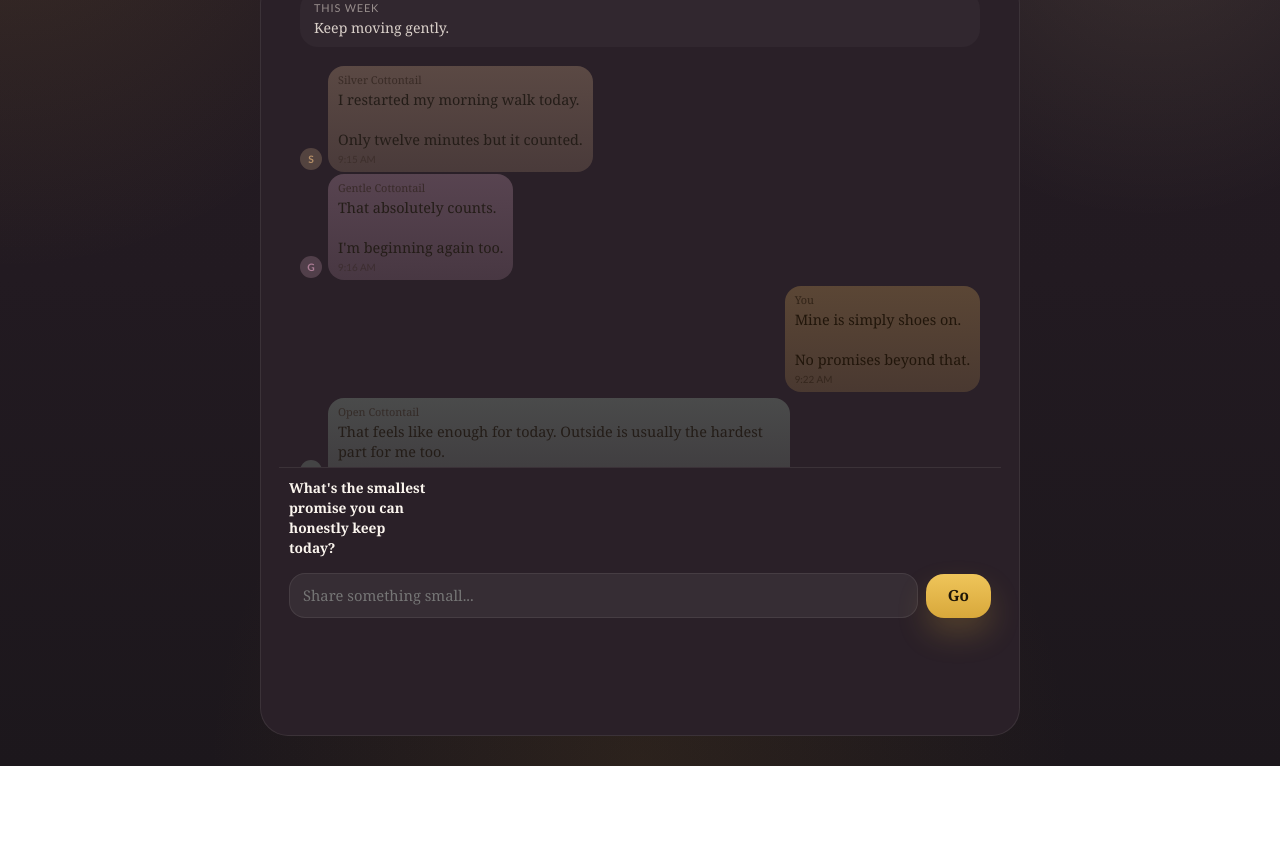
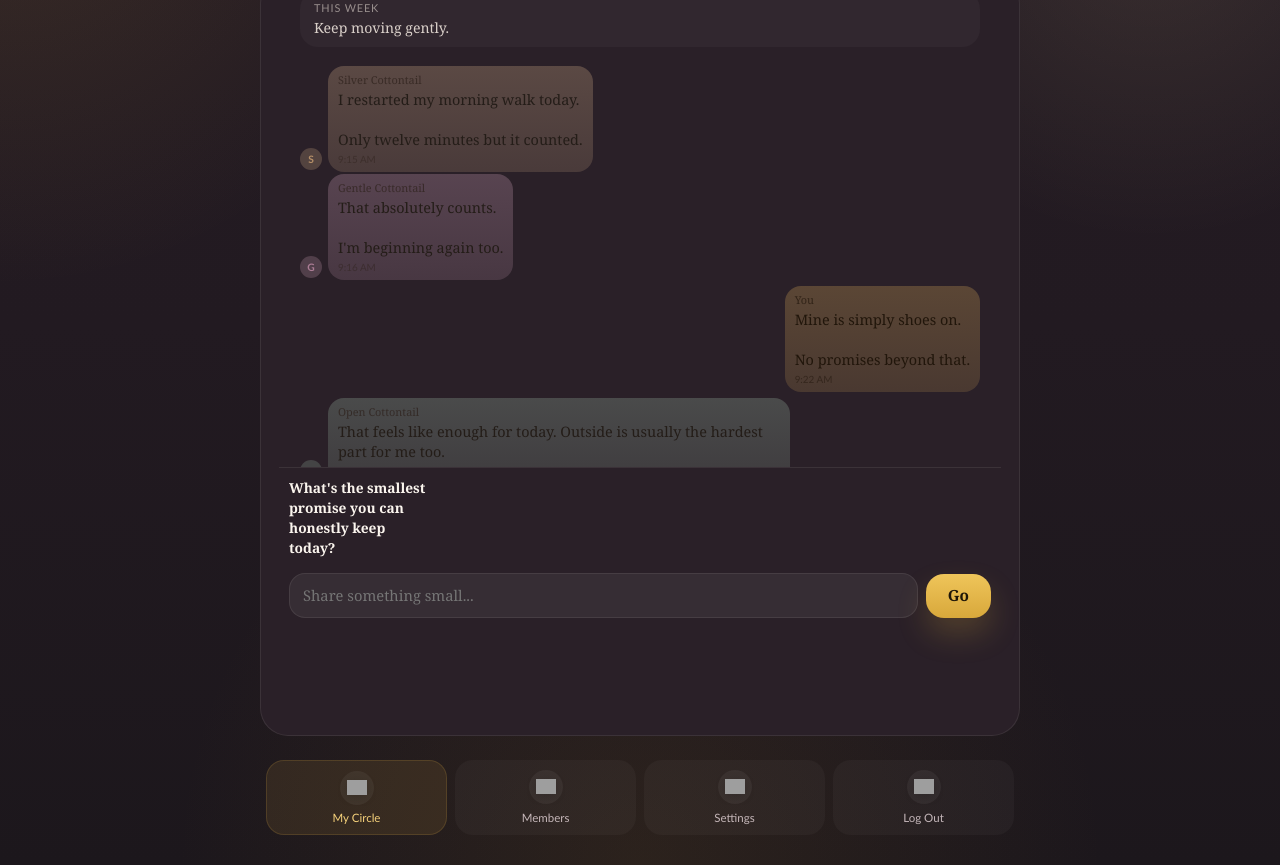
Before and after one commit to PaulskiLynch/5others, a Next.js app: page /circle-demo in a window 1280 px wide. Shown: the part 172-1037 px from the top of the page. Before the commit the page ends 938 px from the top, so only its background shows below. Built offline with nearby package versions, Linux system fonts and the light colour scheme; grey boxes are pictures that could not be loaded.

Commit message:
Move circle navigation into footer

```diff
--- a/src/app/circle-demo/CircleDemoClient.tsx
+++ b/src/app/circle-demo/CircleDemoClient.tsx
@@ -1,5 +1,6 @@
 "use client";
 
+import Image from "next/image";
 import Link from "next/link";
 import { useState } from "react";
 
@@ -123,32 +124,8 @@ export function CircleDemoClient() {
     <main className="cb-entry-page">
       <section className="circle-focus-shell">
         <div className="circle-room-shell">
-          <div className="circle-topbar">
-            <details className="circle-menu">
-              <summary className="circle-topbar-button">Menu</summary>
-              <div className="circle-menu-panel">
-                <Link className="circle-menu-link" href="/circle-demo">
-                  Your Circle
-                </Link>
-                <Link className="circle-menu-link" href="/settings#members">
-                  Circle Members
-                </Link>
-                <Link className="circle-menu-link" href="/settings">
-                  Settings
-                </Link>
-                <a className="circle-menu-link" href="mailto:hello@5others.com">
-                  Help
-                </a>
-                <Link className="circle-menu-link" href="/sign-in">
-                  Log out
-                </Link>
-              </div>
-            </details>
-
+          <div className="circle-topbar circle-topbar-simple">
             <p className="circle-topbar-brand">Cardio Bunny</p>
-            <Link className="circle-topbar-button circle-topbar-settings" href="/settings">
-              Set
-            </Link>
           </div>
 
           <header className="circle-room-header">
@@ -215,6 +192,33 @@ export function CircleDemoClient() {
               </form>
             </section>
           </section>
+
+          <nav className="circle-footer-nav" aria-label="Circle footer navigation">
+            <Link className="circle-footer-link circle-footer-link-active" href="/circle-demo">
+              <span className="circle-footer-iconwrap" aria-hidden="true">
+                <Image alt="" className="circle-footer-icon" height={22} src="/cardiobunny-love-your-heart.png" width={22} />
+              </span>
+              <span>My Circle</span>
+            </Link>
+            <Link className="circle-footer-link" href="/settings#members">
+              <span className="circle-footer-iconwrap" aria-hidden="true">
+                <Image alt="" className="circle-footer-icon" height={22} src="/cardiobunny-love-your-heart.png" width={22} />
+              </span>
+              <span>Members</span>
+            </Link>
+            <Link className="circle-footer-link" href="/settings">
+              <span className="circle-footer-iconwrap" aria-hidden="true">
+                <Image alt="" className="circle-footer-icon" height={22} src="/cardiobunny-love-your-heart.png" width={22} />
+              </span>
+              <span>Settings</span>
+            </Link>
+            <Link className="circle-footer-link" href="/sign-in">
+              <span className="circle-footer-iconwrap" aria-hidden="true">
+                <Image alt="" className="circle-footer-icon" height={22} src="/cardiobunny-love-your-heart.png" width={22} />
+              </span>
+              <span>Log Out</span>
+            </Link>
+          </nav>
         </div>
       </section>
     </main>
--- a/src/app/globals.css
+++ b/src/app/globals.css
@@ -961,6 +961,10 @@ h3 {
   padding: 0 6px;
 }
 
+.circle-topbar-simple {
+  grid-template-columns: 1fr;
+}
+
 .circle-topbar-brand {
   margin: 0;
   color: rgba(255, 239, 229, 0.84);
@@ -1263,6 +1267,49 @@ h3 {
   color: rgba(33, 22, 11, 0.52);
 }
 
+.circle-footer-nav {
+  display: grid;
+  grid-template-columns: repeat(4, minmax(0, 1fr));
+  gap: 8px;
+  margin-top: 14px;
+  padding: 10px 6px 0;
+}
+
+.circle-footer-link {
+  display: grid;
+  justify-items: center;
+  gap: 6px;
+  padding: 10px 6px;
+  border-radius: 18px;
+  color: rgba(255, 239, 242, 0.72);
+  font-family: "Trebuchet MS", Helvetica, sans-serif;
+  font-size: 0.72rem;
+  text-decoration: none;
+  background: rgba(255, 255, 255, 0.03);
+}
+
+.circle-footer-link-active {
+  color: #f6d27b;
+  background: rgba(228, 178, 70, 0.1);
+  border: 1px solid rgba(228, 178, 70, 0.16);
+}
+
+.circle-footer-iconwrap {
+  display: grid;
+  place-items: center;
+  width: 34px;
+  height: 34px;
+  border-radius: 999px;
+  background: rgba(255, 255, 255, 0.05);
+}
+
+.circle-footer-icon {
+  width: 20px;
+  height: auto;
+  display: block;
+  filter: drop-shadow(0 2px 5px rgba(0, 0, 0, 0.16));
+}
+
 .circle-brand-ribbon {
   margin: 0 auto 18px;
   width: min(100%, 420px);
@@ -1586,6 +1633,15 @@ h3 {
 [data-theme="light"] .circle-note-author,
 [data-theme="light"] .circle-note-time {
   color: rgba(43, 35, 31, 0.62);
+}
+
+[data-theme="light"] .circle-footer-link {
+  color: rgba(43, 35, 31, 0.72);
+  background: rgba(43, 35, 31, 0.04);
+}
+
+[data-theme="light"] .circle-footer-iconwrap {
+  background: rgba(43, 35, 31, 0.05);
 }
 
 .cb-entry-page {
--- a/src/components/auth/SignOutAction.tsx
+++ b/src/components/auth/SignOutAction.tsx
@@ -4,10 +4,11 @@ import { useClerk } from "@clerk/nextjs";
 
 type SignOutActionProps = {
   className: string;
+  label?: string;
   redirectTo?: string;
 };
 
-export function SignOutAction({ className, redirectTo = "/sign-in" }: SignOutActionProps) {
+export function SignOutAction({ className, label = "Sign out", redirectTo = "/sign-in" }: SignOutActionProps) {
   const { signOut } = useClerk();
 
   return (
@@ -16,7 +17,7 @@ export function SignOutAction({ className, redirectTo = "/sign-in" }: SignOutAct
       onClick={() => signOut({ redirectUrl: redirectTo })}
       type="button"
     >
-      Sign out
+      {label}
     </button>
   );
 }
```
Also changed, not shown: src/app/my-circle/page.tsx (+4 -32 lines), src/app/settings/page.tsx (+4 -6 lines), src/components/circle/CircleFooterNav.tsx (added, +60 -0 lines).
